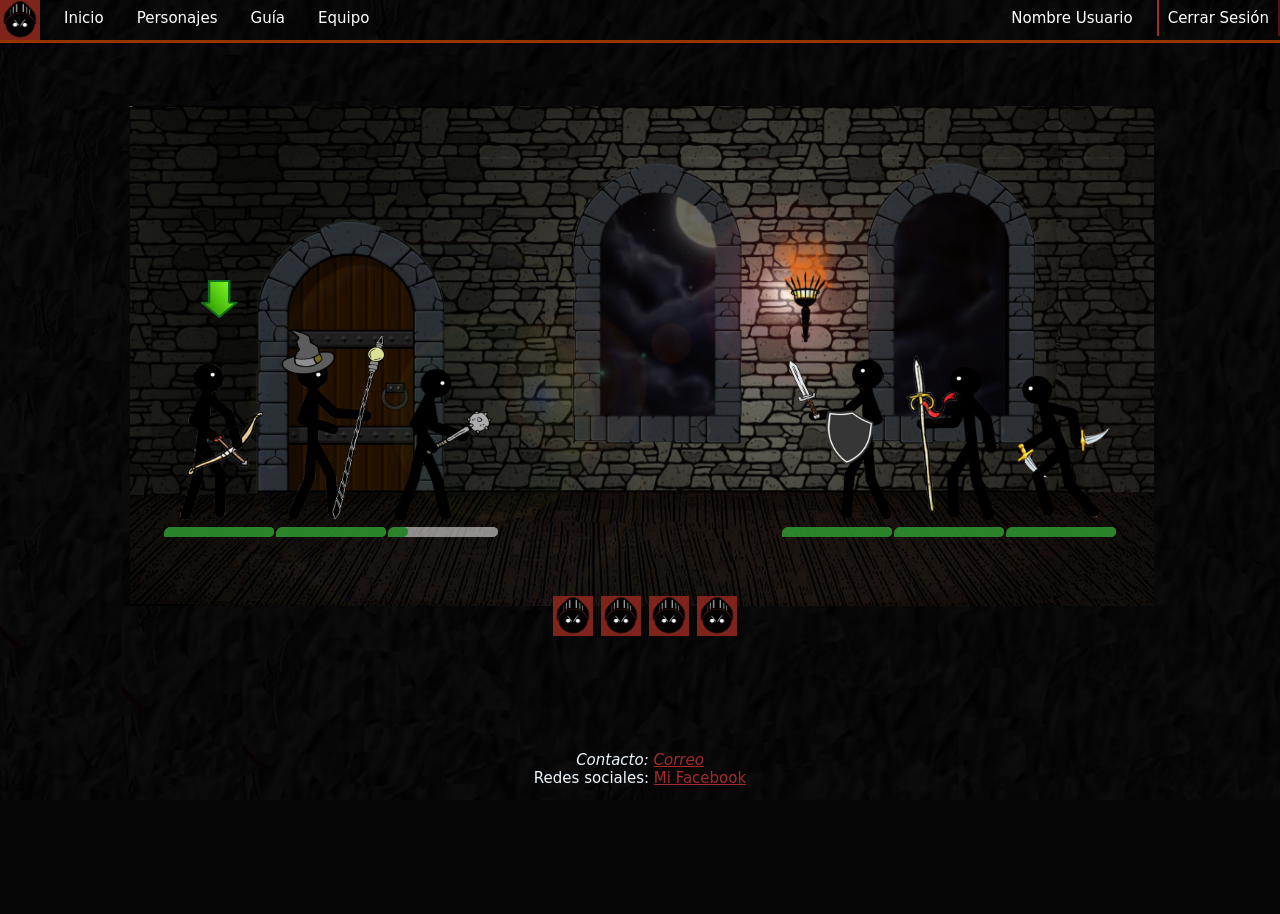
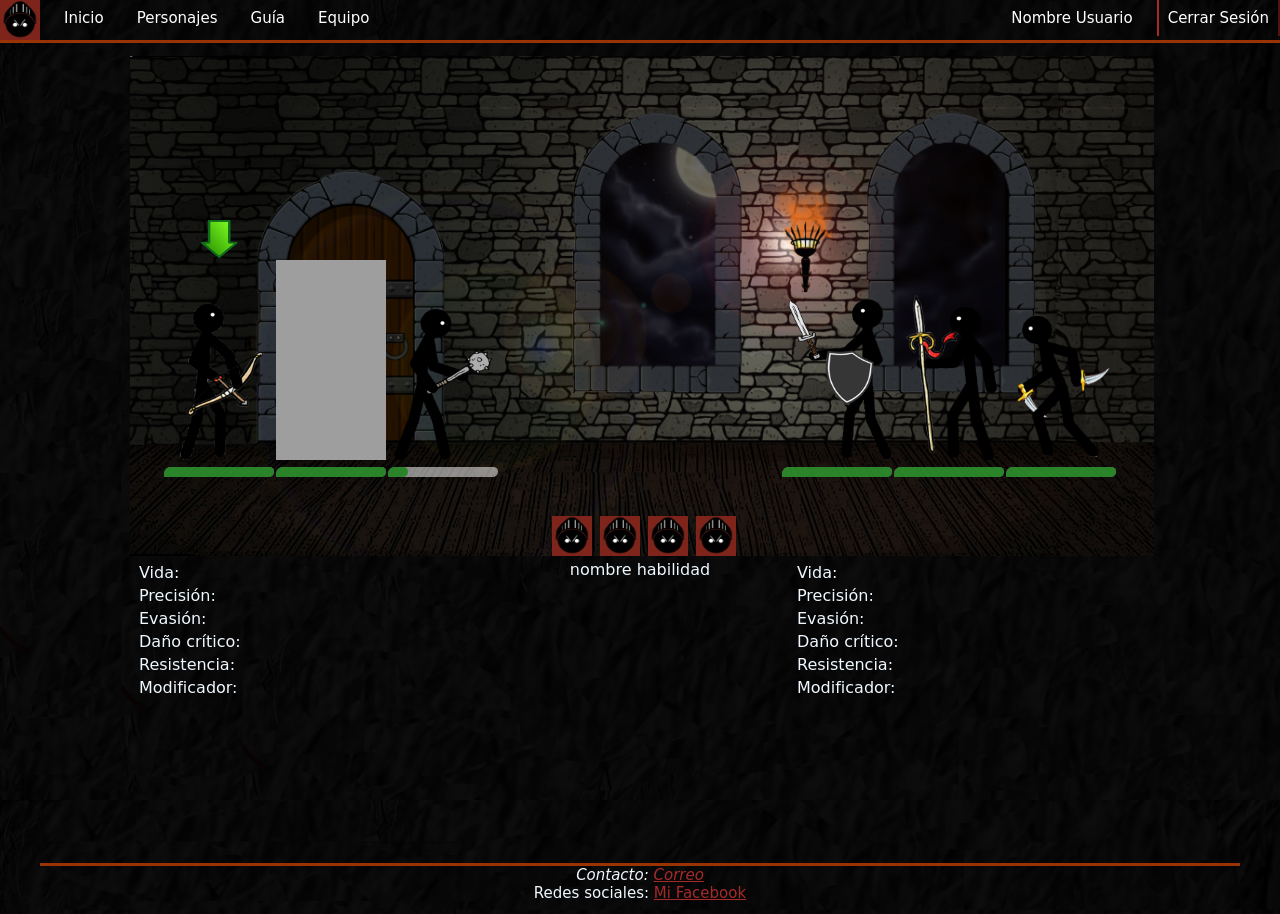
Before and after one commit to Tecnicatura-Team/Sticks-War-Game, a PHP site: page /juego.html in a window 1280 px wide. Before the commit the page ends 785 px from the top, so only its background shows below. Run offline with PHP 8.4, Linux system fonts and the light colour scheme; grey boxes are pictures that could not be loaded.

Commit message:
actualizacion general del sitio

```diff
--- a/Modelo/class.consultas.php
+++ b/Modelo/class.consultas.php
@@ -54,12 +54,12 @@
                         // Consulta realizada con exito
                     }
                 }else{
-                    $this->error="La consulta sql esta vacia";
+                    $this->error="La consulta sql esta vacía";
                 }
 
                 // echo "Numero: ".$numero;
             }else{
-                $this->error="Error en la conexion";
+                $this->error="Error en la conexión";
             }
         }
     }
--- a/css/estilos.css
+++ b/css/estilos.css
@@ -8,7 +8,23 @@
 
 body {
     width: 100%;
-    height: 100%;
+    height: auto;
+}
+
+.bodyResto {
+    background: url("../img/fondete2.jpg");
+    background-repeat: no-repeat;
+    background-attachment: fixed;
+    background-position: center;
+    background-size: 100% 100%;
+}
+
+.bodyinicio {
+    background: url("../img/fondo6.gif");
+    background-repeat: no-repeat;
+    background-attachment: fixed;
+    background-position: center;
+    background-size: 100% 100%;
 }
 
 html {
@@ -23,9 +39,12 @@ footer {
     width: 100%;
     height: 45px;
     padding-bottom: 0%;
+    margin-bottom: 0%;
     text-align: center;
     font-family: Comic Sans MS;
     font-size: 15px;
+    border-top: #930 solid;
+    position: relative;
 }
 
 .foote {
@@ -226,11 +230,11 @@ table {
 
 #cuerpoIndex,
 #cuerpoPJ,
-#cuerpoEquipo {
+#cuerpoEquipo,
+#cuerpoJuego {
     width: 100%;
-    height: auto;
+    height: 100%;
     position: relative;
-    /* border: solid aqua; */
 }
 
 
@@ -472,7 +471,7 @@ table {
 }
 
 .descHabilidad {
-    /* margin-top: 10px; */
+    margin-top: 10px;
     color: aliceblue;
     height: 150px;
     display: block;
@@ -486,11 +485,10 @@ table {
     background-repeat: no-repeat;
     background-size: 1024px 500px;
     background-position-x: 90px;
-    background-position-y: 30px;
+    background-position-y: 10px;
     width: 1200px;
     height: auto;
     margin: auto;
-    margin-top: 30px;
     border: solid rgba(255, 255, 255, 0);
 }
 
@@ -498,14 +496,12 @@ table {
     width: 100px;
     height: 250px;
     margin: auto;
-    margin-top: 200px;
-    /* border: solid aliceblue; */
+    margin-top: 170px;
 }
 
 .pjPartida td {
     padding: 0%;
     margin: 0%;
-    /* border: solid aliceblue; */
 }
 
 .fondoVida {
@@ -556,33 +552,35 @@ table {
 
 .THabilidad {
     position: relative;
-    width: 1024px;
+    width: 900px;
+    height: auto;
     margin: auto;
-    margin-top: 50px;
-    /* border: solid;
-    color: aliceblue; */
+    margin-top: 30px;
 }
 
-
-/* .THabilidad td {
-    border: solid;
-    color: aliceblue;
-} */
+.THabilidad td {
+    width: 300;
+    height: auto;
+}
 
 .DHabilidad {
-    width: auto;
-    height: auto;
-    /* border: solid rgb(6, 139, 255); */
+    margin: auto;
+    width: 100%;
+    height: 350px;
+}
+
+.NomHabilidad {
+    text-align: center;
 }
 
 #atributosAliado {
     width: 350px;
-    height: 100px;
+    height: auto;
 }
 
 #atributosEnemigo {
     width: 350px;
-    height: 100px;
+    height: auto;
 }
 
 
--- a/equipo.html
+++ b/equipo.html
@@ -8,7 +8,7 @@
     <title>Equipo de desarrollo</title>
 </head>
 
-<body background="img/fondete2.jpg" style="background-repeat:no-repeat; background-attachment:fixed; background-position:center; background-size: 100% 100% ">
+<body class="bodyResto">
     <div id="cuerpoEquipo">
         <header>
             <section class="barra">
--- a/js/index.js
+++ b/js/index.js
@@ -1,6 +1,8 @@
 crearlogin()
+$("#login").hide().fadeIn(2000) //efecto al crear el objeto
 
 function crearlogin() {
+
     var elemento = document.createElement('section')
     elemento.id = 'login'
     elemento.className = 'login'
@@ -27,6 +29,7 @@ function crearlogin() {
     elemento.innerHTML = contenido
     document.getElementById('contenido').appendChild(elemento)
     $("#iniciarsesion").on("click", mensajelogin())
+
 }
 
 
@@ -61,9 +64,12 @@ function cambiarir() {
     if (document.getElementById('login')) {
         document.getElementById('login').parentNode.removeChild(document.getElementById('login'))
         crearregistro()
+        $("#registro").hide().fadeIn(2000) //efecto al crear el objeto
+
     } else {
         document.getElementById('registro').parentNode.removeChild(document.getElementById('registro'))
         crearlogin()
+        $("#login").hide().fadeIn(2000) //efecto al crear el objeto
     }
 }
 
--- a/juego.html
+++ b/juego.html
@@ -7,7 +7,7 @@
     <title>Juego</title>
 </head>
 
-<body background="img/fondete2.jpg" style="background-repeat:no-repeat; background-attachment:fixed; background-position:center; background-size: 100% 100% ">
+<body class="bodyResto">
     <div id="cuerpoJuego">
         <header>
             <section class="barra">
@@ -22,13 +22,11 @@
                         <li> <a href="equipo.html">Equipo</a></li>
                         <li><input class="closeB" type="button" value="Cerrar Sesión"></li>
                         <li> <label class="close">Nombre Usuario</label></li>
-
                     </ul>
                 </nav>
         </header>
 
         <div class="Juego">
-
             <table class="pjPartida">
                 <tr align="center">
                     <td>
@@ -91,35 +89,85 @@
 
             </table>
             <div class="DHabilidad">
-
-
                 <table class="THabilidad">
-
                     <tr>
-                        <td rowspan="2">
+                        <td rowspan="3">
                             <div id="AtributosAliado">
-
+                                <table>
+                                    <tr>
+                                        <td class="nomAttrib">Vida:</td>
+                                        <td class="valAttrib"></td>
+                                    </tr>
+                                    <tr>
+                                        <td class="nomAttrib">Precisión: </td>
+                                        <td class="valAttrib"></td>
+                                    </tr>
+                                    <tr>
+                                        <td class="nomAttrib">Evasión: </td>
+                                        <td class="valAttrib"></td>
+                                    </tr>
+                                    <tr>
+                                        <td class="nomAttrib">Daño crítico: </td>
+                                        <td class="valAttrib"></td>
+                                    </tr>
+                                    <tr>
+                                        <td class="nomAttrib">Resistencia: </td>
+                                        <td class="valAttrib"></td>
+                                    </tr>
+                                    <tr>
+                                        <td class="nomAttrib">Modificador: </td>
+                                        <td class="valAttrib"></td>
+                                    </tr>
+                                </table>
                             </div>
                         </td>
                         <td class="Habilidades">
                             <div class="pjHabilidades">
-                                <img src="img/logo1.jpg " alt="habilidad" width="40px " height="40px" onmouseover="mostrarhabilidad('SelectEnemigoPJ1','img/SelectEnemigo.png',event,'Descripción de la habilidad 1')" onmouseout=" ocultarhabilidad('SelectEnemigoPJ1','img/Espera.png')"
-                                    style='display:table;'>
-                                <img src="img/logo1.jpg " alt="habilidad" width="40px " height="40px" onmouseover="mostrarhabilidad('SelectEnemigoPJ2','img/SelectEnemigo.png',event,'Descripción de la habilidad 2')" onmouseout=" ocultarhabilidad('SelectEnemigoPJ2','img/Espera.png')"
-                                    style='display:table;'>
-                                <img src="img/logo1.jpg " alt="habilidad" width="40px " height="40px" onmouseover="mostrarhabilidad('SelectEnemigoPJ3','img/SelectEnemigo.png',event,'Descripción de la habilidad 3')" onmouseout=" ocultarhabilidad('SelectEnemigoPJ3','img/Espera.png')"
-                                    style='display:table;'>
-                                <img src="img/logo1.jpg " alt="habilidad" width="40px " height="40px" onmouseover="mostrarhabilidad('SelectPJ3','img/SelectEnemigo.png',event,'Descripción de la habilidad 4')" onmouseout=" ocultarhabilidad('SelectPJ3','img/Espera.png')" style='display:table;'>
+                                <img src="img/logo1.jpg " alt="habilidad" class="imgH" id="Aseh1" width="40px " height="40px" onmouseover="mostrarhabilidad('SelectEnemigoPJ1','img/SelectEnemigo.png',this)" onmouseout=" ocultarhabilidad('SelectEnemigoPJ1','img/Espera.png')" style='display:table;'>
+                                <img src="img/logo1.jpg " alt="habilidad" class="imgH" id="Aseh2" width="40px " height="40px" onmouseover="mostrarhabilidad('SelectEnemigoPJ2','img/SelectEnemigo.png',this)" onmouseout=" ocultarhabilidad('SelectEnemigoPJ2','img/Espera.png')" style='display:table;'>
+                                <img src="img/logo1.jpg " alt="habilidad" class="imgH" id="Aseh3" width="40px " height="40px" onmouseover="mostrarhabilidad('SelectEnemigoPJ3','img/SelectEnemigo.png',this)" onmouseout=" ocultarhabilidad('SelectEnemigoPJ3','img/Espera.png')" style='display:table;'>
+                                <img src="img/logo1.jpg " alt="habilidad" class="imgH" id="Aseh4" width="40px " height="40px" onmouseover="mostrarhabilidad('SelectPJ3','img/SelectEnemigo.png',this)" onmouseout=" ocultarhabilidad('SelectPJ3','img/Espera.png')" style='display:table;'>
                             </div>
                         </td>
-                        <td rowspan="2">
+                        <td rowspan="3">
                             <div id="atributosEnemigo">
+                                <table>
+                                    <tr>
+                                        <td class="nomAttrib">Vida:</td>
+                                        <td class="valAttrib"></td>
+                                    </tr>
+                                    <tr>
+                                        <td class="nomAttrib">Precisión: </td>
+                                        <td class="valAttrib"></td>
+                                    </tr>
+                                    <tr>
+                                        <td class="nomAttrib">Evasión: </td>
+                                        <td class="valAttrib"></td>
+                                    </tr>
+                                    <tr>
+                                        <td class="nomAttrib">Daño crítico: </td>
+                                        <td class="valAttrib"></td>
+                                    </tr>
+                                    <tr>
+                                        <td class="nomAttrib">Resistencia: </td>
+                                        <td class="valAttrib"></td>
+                                    </tr>
+                                    <tr>
+                                        <td class="nomAttrib">Modificador: </td>
+                                        <td class="valAttrib"></td>
+                                    </tr>
+                                </table>
                             </div>
                         </td>
                     </tr>
                     <tr>
+                        <td class="NomHabilidad">
+                            nombre habilidad
+                        </td>
+                    </tr>
+                    <tr>
                         <td class="desc">
-                            <div id="descHabilidad"></div>
+                            <div class="descHabilidad"></div>
                         </td>
                     </tr>
                 </table>
@@ -130,6 +178,7 @@
             </footer>
         </div>
         <script src="js/jquery-3.3.1.js"></script>
+        <script src="js/personajes.js "></script>
         <script src="js/juego.js "></script>
 
     </div>
```
Also changed, not shown: other parts of css/estilos.css (+19 -33 lines), js/juego.js (+21 -9 lines), js/personajes.js (+47 -19 lines), personajes.html (+10 -10 lines), img/Agregar1.png (added), img/Agregar2.png (added), img/Agregar3.png (added), img/Sacerdotisa.png (renamed from img/Mago.png), img/Sacerdotisa2.png (renamed from img/Mago2.png), img/StickSacerdotisa.png (renamed from img/StickMago.png), img/StickSacerdotisa2.png (renamed from img/StickMago2.png), img/detalles2.png (added).
